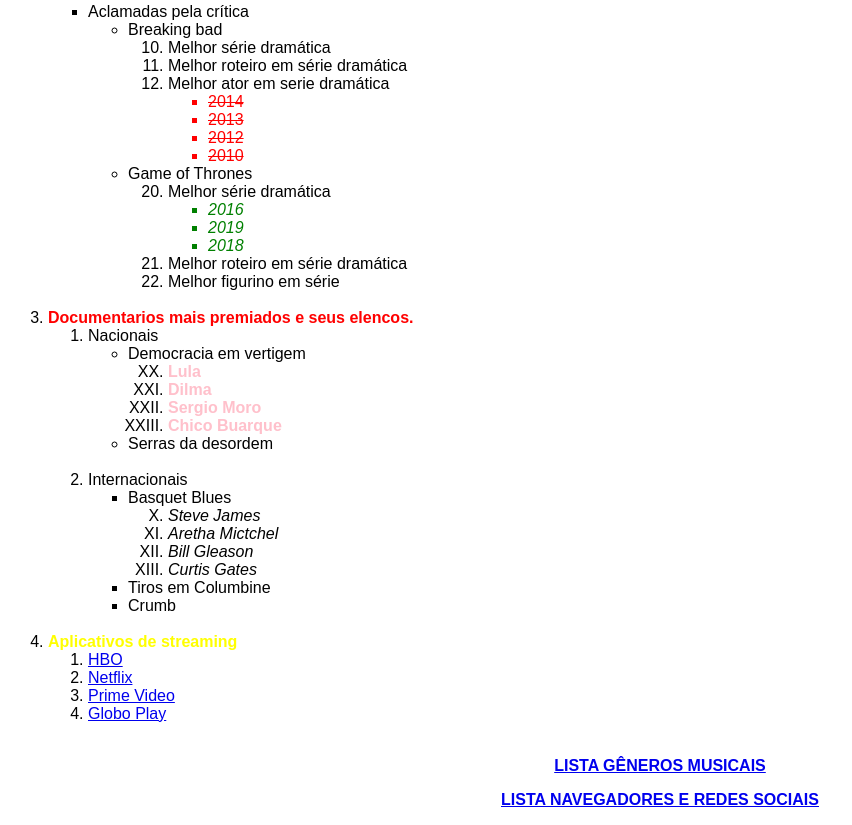
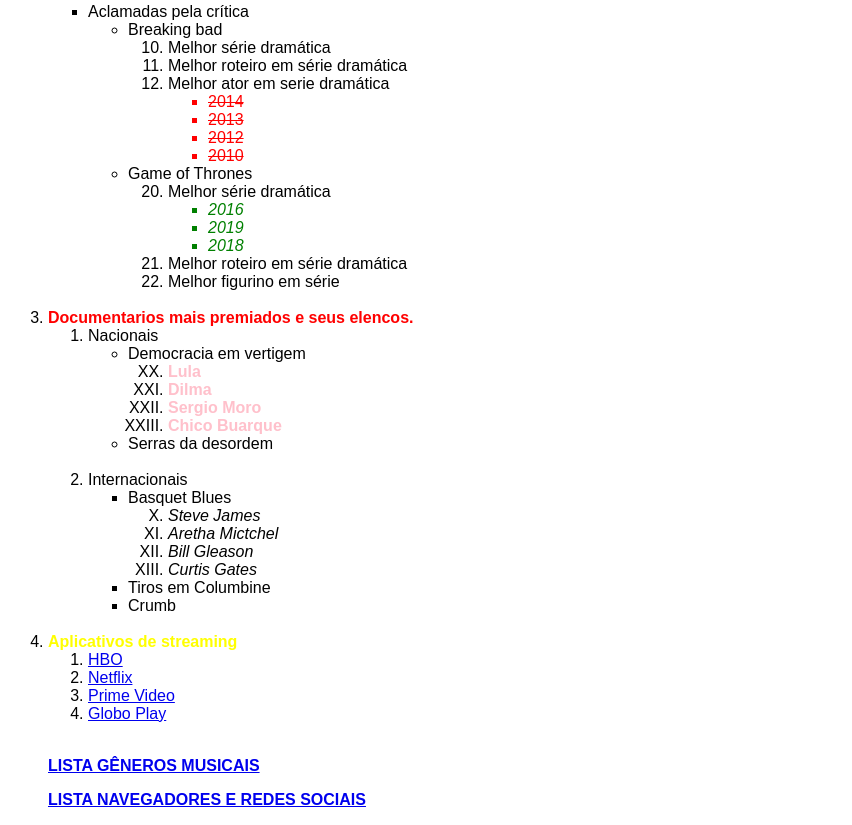
Before and after one commit to cealiano/Aula_02, a plain HTML site: page tema.html in a window 1280 px wide. Shown: the part 743-1568 px from the top of the page, without its empty margins (0-852 px from the left). Drawn offline with Linux system fonts and the light colour scheme.

Commit message:
Update tema.html

```diff
--- a/tema.html
+++ b/tema.html
@@ -164,11 +164,11 @@
 
 
             <a href="https://cealiano.github.io/Aula_02/">
-                <p align="center"><font face="arial"><b>LISTA GÊNEROS MUSICAIS</b></font></p>
+                <p><font face="arial"><b>LISTA GÊNEROS MUSICAIS</b></font></p>
             </a>
 
             <a href="https://cealiano.github.io/Aula_02/navegadores.html">
-                <p align="center"><b>LISTA NAVEGADORES E REDES SOCIAIS</b></p>
+                <p><b>LISTA NAVEGADORES E REDES SOCIAIS</b></p>
 
 
         </font></ol>
```
